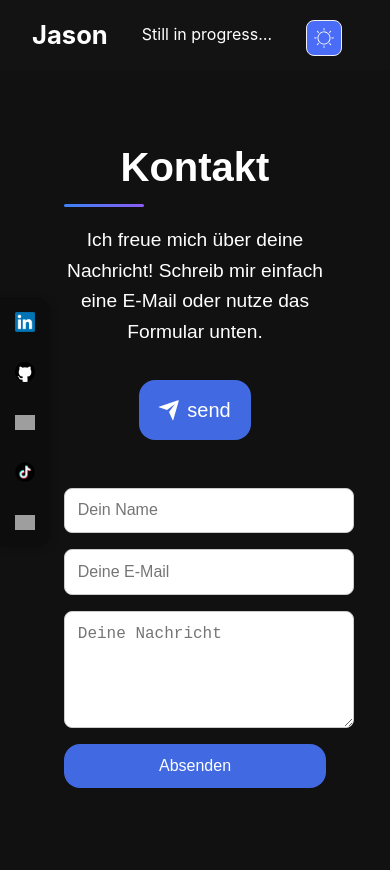
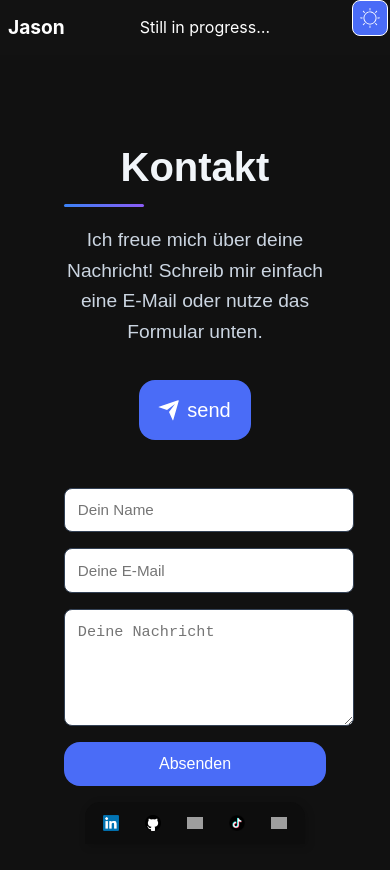
Before and after one commit to jsnuwu/JasonBay.dev, a React (Vite) app: page /JasonBay.dev/contact in a window 390 px wide. Shown: the top 870 px of the page. Built offline with nearby package versions, Linux system fonts and the light colour scheme; grey boxes are pictures that could not be loaded.

Commit message:
fixed dark/light mode + added responsiv

```diff
--- a/src/components/Projects.tsx
+++ b/src/components/Projects.tsx
@@ -1,4 +1,3 @@
-import { useState } from "react";
 import ProjectCard from './ProjectCard';
 import '../styles/Projects.css';
 
--- a/src/styles/App.css
+++ b/src/styles/App.css
@@ -2,6 +2,91 @@ body {
   margin: 0;
   font-family: 'Inter', sans-serif;
   line-height: 1.6;
+  background-color: var(--bg-color);
+  color: var(--text-color);
+  transition: background 0.3s ease, color 0.3s ease;
+}
+
+/* ================= Light Mode ================= */
+body.light {
+  --bg-color: #ffffff;
+  --text-color: #111111;
+
+  /* Header & Toggle */
+  --header-bg: rgba(255, 255, 255, 0.8);
+  --toggle-bg: rgba(0, 0, 0, 0.05);
+  --toggle-fill-sun: #ffdd00;
+  --toggle-fill-moon: #000000;
+
+  /* Buttons */
+  --btn-color: #111111;
+  --btn-line: #111111;
+  --btn-bg: #4a6cf7;
+  --btn-hover-text: #ffffff;
+  --btn-hover-circle: #3b82f6;
+  --btn-svg: #ffffff;
+  --button-box-shadow: #00000080;
+
+  /* Hero Texte */
+  --hero-heading: #111111;
+  --hero-paragraph: #333333;
+
+  /* Project Cards */
+  --card-bg: #f8fbfd;
+  --card-border: #d1d5db;
+  --card-text: #111111;
+  --card-link: #3b82f6;
+  --card-shadow: rgba(59,130,246,0.15);
+
+    /* Contact Section */
+  --contact-heading: #111111;
+  --contact-text: #333333;
+  --contact-button-bg: royalblue;
+  --contact-button-text: #ffffff;
+  --contact-button-hover-bg: #4169e1;
+  --contact-input-border: #ccc;
+  --contact-input-focus: royalblue;
+}
+
+/* ================= Dark Mode ================= */
+body.dark {
+  --bg-color: #111111;
+  --text-color: #ffffff;
+
+  /* Header & Toggle */
+  --header-bg: rgba(19, 19, 19, 0.8);
+  --toggle-bg: rgba(255, 255, 255, 0.2);
+  --toggle-fill-sun: #ffffff;
+  --toggle-fill-moon: #000000;
+
+  /* Buttons */
+  --btn-color: #ffffff;
+  --btn-line: #ffffff;
+  --btn-bg: #4a6cf7;
+  --btn-hover-text: #212121;
+  --btn-hover-circle: #4a6cf7;
+  --btn-svg: #ffffff;
+  --button-box-shadow: #ffffff80;
+
+  /* Hero Texte */
+  --hero-heading: #f1f5f9;
+  --hero-paragraph: #cbd5e1;
+
+  /* Project Cards */
+  --card-bg: #1e293b;
+  --card-border: #334155;
+  --card-text: #f1f5f9;
+  --card-link: #3b82f6;
+  --card-shadow: rgba(59,130,246,0.25);
+
+    /* Contact Section */
+  --contact-heading: #f1f5f9;
+  --contact-text: #cbd5e1;
+  --contact-button-bg: #4a6cf7;
+  --contact-button-text: #ffffff;
+  --contact-button-hover-bg: #3b82f6;
+  --contact-input-border: #334155;
+  --contact-input-focus: #4a6cf7;
 }
 
 .app-container:not(.hero-page) {
@@ -43,19 +128,3 @@ h2::after {
   bottom: -8px;
   border-radius: 5px;
 }
-
-body.light {
-  --bg-color: #ffffff;
-  --text-color: #111111;
-}
-
-body.dark {
-  --bg-color: #111111;
-  --text-color: #ffffff;
-}
-
-body {
-  background-color: var(--bg-color);
-  color: var(--text-color);
-  transition: background 0.3s ease, color 0.3s ease;
-}
--- a/src/styles/Contact.css
+++ b/src/styles/Contact.css
@@ -10,21 +10,24 @@
 .contact-section h2 {
   font-size: 2.5rem;
   margin-bottom: 0.5rem;
-  color: rgb(255, 255, 255);
+  color: var(--contact-heading);
+  transition: color 0.3s ease;
 }
 
 .contact-section p {
   margin-top: 1.6rem;
   font-size: 1.2rem;
   margin-bottom: 2rem;
-  color: #ffffff;
+  color: var(--contact-text);
+    transition: color 0.3s ease;
+
 }
 
 .send-email-button {
   font-family: inherit;
   font-size: 20px;
-  background: royalblue;
-  color: white;
+  background: var(--contact-button-bg);
+  color: var(--contact-button-text);
   padding: 0.7em 1em;
   padding-left: 0.9em;
   display: inline-flex;
@@ -48,6 +51,7 @@
   display: block;
   transform-origin: center center;
   transition: transform 0.3s ease-in-out;
+  fill: var(--contact-button-text);
 }
 
 .send-email-button .svg-wrapper {
@@ -87,16 +91,17 @@
 .contact-form textarea {
   padding: 0.8rem;
   border-radius: 8px;
-  border: 1px solid #ccc;
+  border: 1px solid var(--contact-input-border);
   font-size: 1rem;
   width: 100%;
   transition: border-color 0.2s;
+  resize: vertical;
 }
 
 .contact-form input:focus,
 .contact-form textarea:focus {
   outline: none;
-  border-color: royalblue;
+  border-color: var(--contact-input-focus);
 }
 
 .contact-form button {
@@ -104,16 +109,91 @@
   font-size: 1rem;
   border: none;
   border-radius: 16px;
-  background: royalblue;
-  color: white;
+  background: var(--contact-button-bg);
+  color: var(--contact-button-text);
   cursor: pointer;
   transition: background 0.2s, transform 0.1s;
+  display: block;
+  width: 40%;
+  margin: 0 auto;
 }
 
 .contact-form button:hover {
-  background: #4169e1;
+  background: var(--contact-button-hover-bg);
 }
 
 .contact-form button:active {
   transform: scale(0.95);
 }
+
+
+@media (max-width: 1024px) {
+  .hero-wrapper {
+    flex-direction: column;
+    gap: 3rem;
+    padding: 0 3%;
+  }
+
+  .hero-left h1 {
+    font-size: 3rem;
+  }
+
+  .hero-left p {
+    font-size: 1.1rem;
+  }
+
+  .hero-buttons {
+    flex-direction: column;
+    gap: 1.5rem;
+  }
+
+  .contact-form button {
+    width: 60%;
+  }
+}
+
+@media (max-width: 768px) {
+  .hero-wrapper {
+    gap: 2rem;
+    padding: 0 2%;
+  }
+
+  .hero-left h1 {
+    font-size: 2.5rem;
+  }
+
+  .hero-left p {
+    font-size: 1rem;
+  }
+
+  .btn {
+    font-size: 20px;
+  }
+
+  .contact-form input,
+  .contact-form textarea {
+    font-size: 0.95rem;
+  }
+
+  .contact-form button {
+    width: 80%;
+  }
+}
+
+@media (max-width: 480px) {
+  .hero-left h1 {
+    font-size: 2rem;
+  }
+
+  .hero-left p {
+    font-size: 0.9rem;
+  }
+
+  .btn {
+    font-size: 18px;
+  }
+
+  .contact-form button {
+    width: 100%;
+  }
+}
--- a/src/styles/Header.css
+++ b/src/styles/Header.css
@@ -9,13 +9,9 @@
   align-items: center;
   justify-content: space-between;
   backdrop-filter: blur(10px);
-  background-color: var(--bg-color);
+  background-color: var(--header-bg);
   z-index: 1000;
-  transition: background-color 0.3s ease;
-}
-
-.app-container:not(.hero-page) .site-header {
-  background-color: #131313;
+  transition: background-color 0.3s ease, color 0.3s ease;
 }
 
 .header-logo {
@@ -23,24 +19,22 @@
   font-size: 1.6rem;
   font-weight: 700;
   text-decoration: none;
+  transition: color 0.3s ease, opacity 0.3s ease;
 }
 
 .header-logo:hover {
   opacity: 0.8;
 }
 
-.site-header {
+.darkThemeBtn {
+  margin-right: 80px;
+  margin-bottom: 20px;
   display: flex;
   align-items: center;
 }
 
 .darkThemeBtn * {
   transition: all 0.3s;
-}
-
-.darkThemeBtn {
-  margin-right: 80px;
-  margin-bottom: 20px;
 }
 
 .darkThemeBtn input {
@@ -50,8 +44,8 @@
 }
 
 .darkThemeBtn label {
-  border: 1px solid #efefef;
-  background: rgba(239, 239, 239, 0.5);
+  border: 1px solid var(--text-color);
+  background: var(--toggle-bg);
   border-radius: 8px;
   height: 34px;
   width: 34px;
@@ -71,17 +65,17 @@
   width: 16px;
   transition: 0.3s;
   z-index: 1;
-  fill: #000;
 }
 
 .darkThemeBtn label svg.sun {
   width: 20px;
   opacity: 0;
-  fill: #fff;
+  fill: var(--toggle-fill-sun);
 }
 
 .darkThemeBtn label svg.moon {
   opacity: 1;
+  fill: var(--toggle-fill-moon);
 }
 
 .darkThemeBtn input:checked + label {
@@ -95,3 +89,47 @@
 .darkThemeBtn input:checked + label svg.moon {
   opacity: 0;
 }
+
+@media (max-width: 1024px) {
+  .site-header {
+    padding: 0 1.5rem;
+  }
+
+  .header-logo {
+    font-size: 1.4rem;
+  }
+
+  .darkThemeBtn {
+    margin-right: 40px;
+  }
+}
+
+@media (max-width: 768px) {
+  .site-header {
+    padding: 0 1rem;
+    height: 60px;
+  }
+
+  .header-logo {
+    font-size: 1.3rem;
+  }
+
+  .darkThemeBtn {
+    margin-right: 20px;
+  }
+}
+
+@media (max-width: 480px) {
+  .site-header {
+    padding: 0 0.5rem;
+    height: 55px;
+  }
+
+  .header-logo {
+    font-size: 1.2rem;
+  }
+
+  .darkThemeBtn {
+    margin-right: 10px;
+  }
+}
--- a/src/styles/Hero.css
+++ b/src/styles/Hero.css
@@ -6,6 +6,7 @@
   gap: 6rem;
   padding: 0 5%;
   text-align: center;
+
 }
 
 .hero-left {
@@ -13,6 +14,7 @@
   flex-direction: column;
   align-items: center;
   max-width: 600px;
+
 }
 
 .hero-right {
@@ -21,22 +23,22 @@
   align-items: center;
 }
 
-/* Typography */
 .hero-left h1 {
   font-size: 3.5rem;
   margin-bottom: 1rem;
   font-weight: 700;
-  color: #f1f5f9;
+  color: var(--hero-heading);
+  transition: color 0.3s ease, opacity 0.3s ease;
 }
 
 .hero-left p {
   font-size: 1.25rem;
-  color: #cbd5e1;
+  color: var(--hero-paragraph);
   margin-bottom: 2rem;
   line-height: 1.6;
+  transition: color 0.3s ease, opacity 0.3s ease;
 }
 
-/* Buttons */
 .hero-buttons {
   display: flex;
   gap: 3rem;
@@ -44,28 +46,100 @@
 }
 
 .btn {
-  color: white;
+  color: var(--btn-color);
   text-decoration: none;
   font-size: 25px;
   border: none;
   background: none;
   font-weight: 600;
   font-family: 'Poppins', sans-serif;
+
 }
 
 .btn::before {
   margin-left: auto;
 }
 
+
+
 .btn::after, .btn::before {
   content: '';
   width: 0%;
   height: 2px;
-  background: #ffffff;
+  background: var(--btn-line);
   display: block;
-  transition: 0.5s;
+  transition: 0.2s;
+
 }
 
 .btn:hover::after, .btn:hover::before {
   width: 100%;
 }
+
+@media (max-width: 1024px) {
+  .hero-wrapper {
+    flex-direction: column;
+    gap: 3rem;
+    padding: 0 3%;
+  }
+
+  .hero-left h1 {
+    font-size: 3rem;
+  }
+
+  .hero-left p {
+    font-size: 1.15rem;
+  }
+
+  .btn {
+    font-size: 22px;
+  }
+}
+
+@media (max-width: 768px) {
+  .hero-wrapper {
+    flex-direction: column;
+    gap: 2rem;
+    padding: 0 5%;
+  }
+
+  .hero-left h1 {
+    font-size: 2.5rem;
+  }
+
+  .hero-left p {
+    font-size: 1rem;
+  }
+
+  .btn {
+    font-size: 20px;
+  }
+
+  .hero-buttons {
+    flex-direction: column;
+    gap: 1.5rem;
+  }
+}
+
+@media (max-width: 480px) {
+  .hero-wrapper {
+    padding: 0 2%;
+    gap: 1.5rem;
+  }
+
+  .hero-left h1 {
+    font-size: 2rem;
+  }
+
+  .hero-left p {
+    font-size: 0.95rem;
+  }
+
+  .btn {
+    font-size: 18px;
+  }
+
+  .hero-buttons {
+    gap: 1rem;
+  }
+}
--- a/src/styles/ProfileCard.css
+++ b/src/styles/ProfileCard.css
@@ -34,3 +34,39 @@
   position: relative;
   z-index: 1;
 }
+
+@media (max-width: 1024px) {
+  .profile-card {
+    width: 280px;
+    padding: 0.9rem;
+  }
+
+  .profile-avatar {
+    width: 280px;
+    height: 370px;
+  }
+}
+
+@media (max-width: 768px) {
+  .profile-card {
+    width: 240px;
+    padding: 0.8rem;
+  }
+
+  .profile-avatar {
+    width: 240px;
+    height: 320px;
+  }
+}
+
+@media (max-width: 480px) {
+  .profile-card {
+    width: 200px;
+    padding: 0.7rem;
+  }
+
+  .profile-avatar {
+    width: 200px;
+    height: 270px;
+  }
+}
--- a/src/styles/Skills.css
+++ b/src/styles/Skills.css
@@ -43,3 +43,40 @@
   background: rgba(59, 130, 246, 0.3);
   box-shadow: 0 10px 25px rgba(59, 130, 246, 0.25);
 }
+
+@media (max-width: 1000px) {
+  .skills-cloud {
+    max-width: 700px;
+    gap: 1rem 1.5rem;
+  }
+
+  .skills-section h2 {
+    font-size: 1.8rem;
+    margin-bottom: 2.5rem;
+  }
+}
+
+@media (max-width: 650px) {
+  .skills-cloud {
+    flex-direction: column;
+    gap: 0.8rem 0;
+    max-width: 90%;
+  }
+
+  .skills-section h2 {
+    font-size: 1.6rem;
+    margin-bottom: 2rem;
+  }
+
+  .skill-item {
+    font-size: 0.85rem !important;
+    padding: 0.5rem 1rem !important;
+  }
+}
+
+@media (max-width: 400px) {
+  .skill-item {
+    font-size: 0.8rem !important;
+    padding: 0.4rem 0.8rem !important;
+  }
+}
--- a/src/styles/SocialCard.css
+++ b/src/styles/SocialCard.css
@@ -35,3 +35,55 @@
   object-fit: contain;
   pointer-events: none;
 }
+
+@media (max-width: 1000px) {
+  .socialCard {
+    gap: 8px;
+    padding: 4px;
+  }
+
+  .socialCard a {
+    width: 36px;
+    height: 36px;
+  }
+
+  .socialImg {
+    width: 18px;
+    height: 18px;
+  }
+}
+
+@media (max-width: 650px) {
+  .socialCard {
+    top: auto;
+    bottom: 0;
+    left: 50%;
+    transform: translateX(-50%);
+    flex-direction: row;
+    border-radius: 15px 15px 0 0;
+    padding: 5px 10px;
+    gap: 10px;
+  }
+
+  .socialCard a {
+    width: 36px;
+    height: 36px;
+  }
+
+  .socialImg {
+    width: 18px;
+    height: 18px;
+  }
+}
+
+@media (max-width: 400px) {
+  .socialCard a {
+    width: 32px;
+    height: 32px;
+  }
+
+  .socialImg {
+    width: 16px;
+    height: 16px;
+  }
+}
--- a/src/styles/projects.css
+++ b/src/styles/projects.css
@@ -26,4 +26,13 @@
   .projects-grid {
     grid-template-columns: 1fr;
   }
+
+  .projects-section {
+    padding: 3rem 1rem;
+  }
+
+  .projects-section h2 {
+    font-size: 1.75rem;
+    margin-bottom: 2rem;
+  }
 }
```
Also changed, not shown: src/styles/ProjectCard.css (+52 -16 lines).
